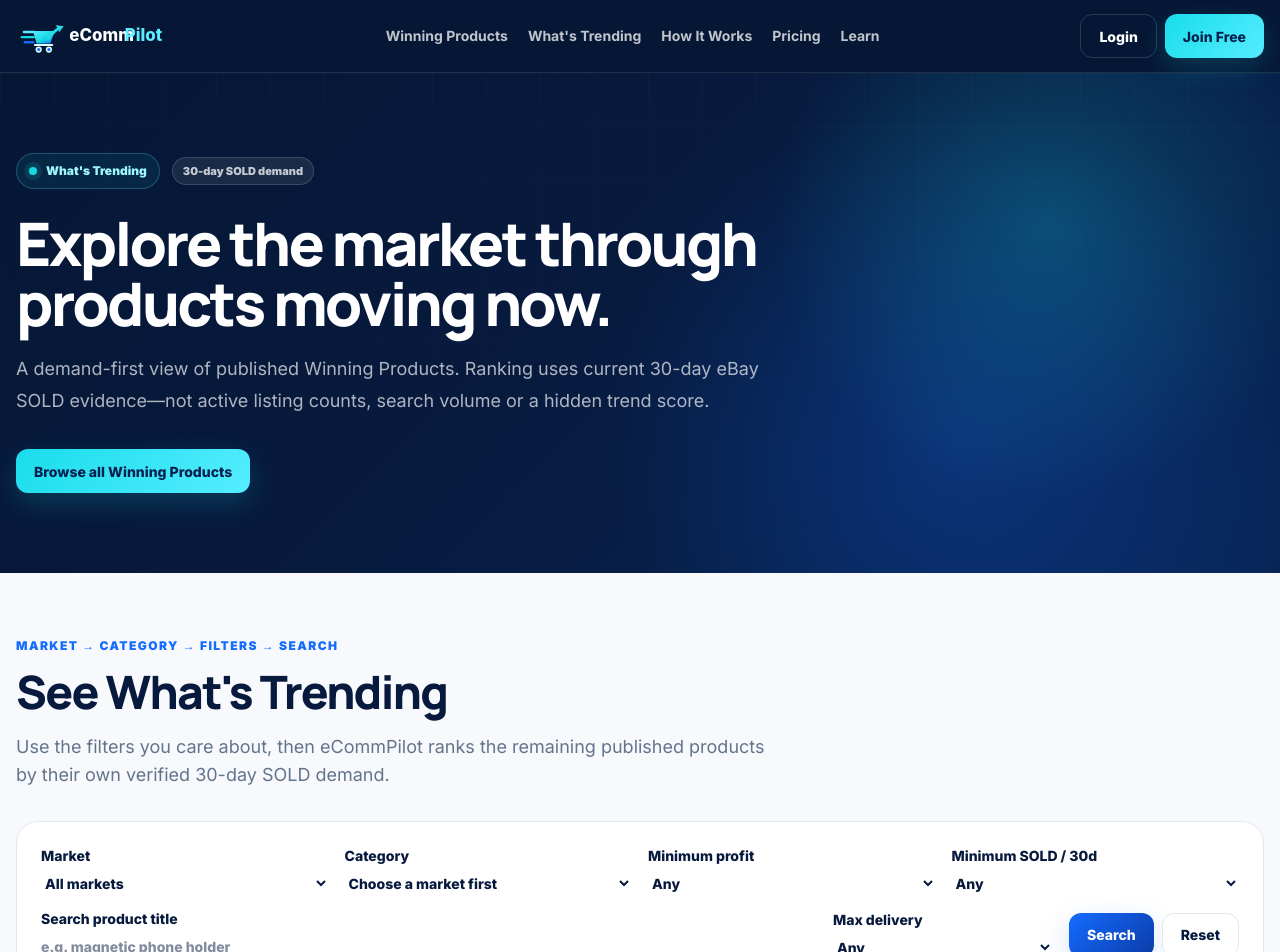
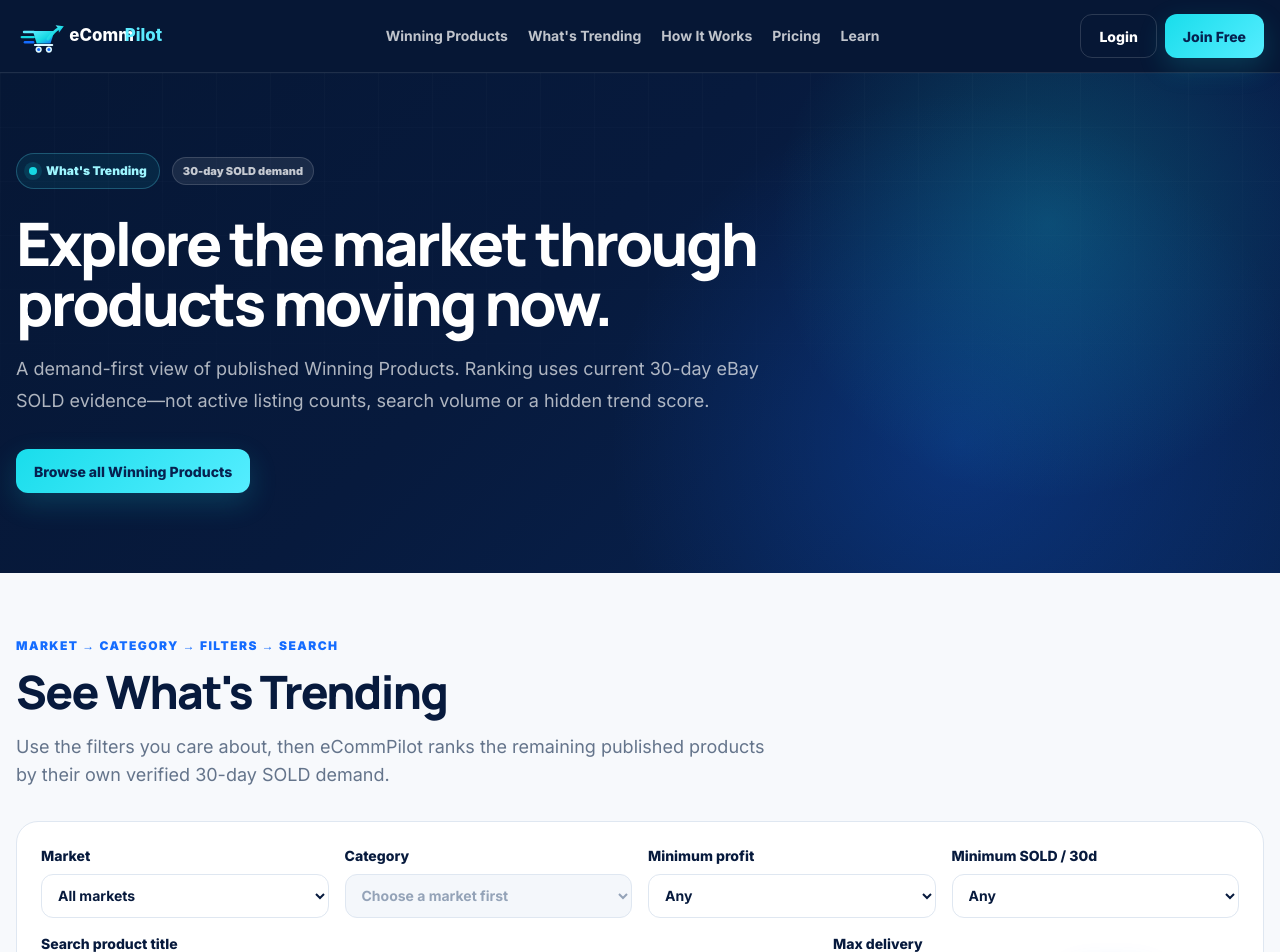
Before and after one commit to ponzey717/ecommpilot-main, a Next.js app: page /whats-trending in a window 1280 px wide. Shown: the top 952 px of the page. Built offline with nearby package versions, Linux system fonts and the light colour scheme.

Commit message:
style: add accessible public catalog form controls

```diff
--- a/src/app/globals.css
+++ b/src/app/globals.css
@@ -385,3 +385,31 @@ h1, h2, h3, h4 {
     radial-gradient(circle at 90% 80%, rgba(20,108,255,.07), transparent 28%),
     #f1f6fc;
 }
+
+
+.catalog-input {
+  width: 100%;
+  min-height: 44px;
+  border: 1px solid var(--border);
+  border-radius: 12px;
+  background: white;
+  padding: 0 12px;
+  color: var(--navy);
+  font: inherit;
+  font-weight: 650;
+}
+
+textarea.catalog-input {
+  min-height: 120px;
+  padding-block: 10px;
+}
+
+.catalog-input::placeholder {
+  color: #94a3b8;
+}
+
+.catalog-input:disabled {
+  cursor: not-allowed;
+  background: #f4f7fb;
+  color: #94a3b8;
+}
```
